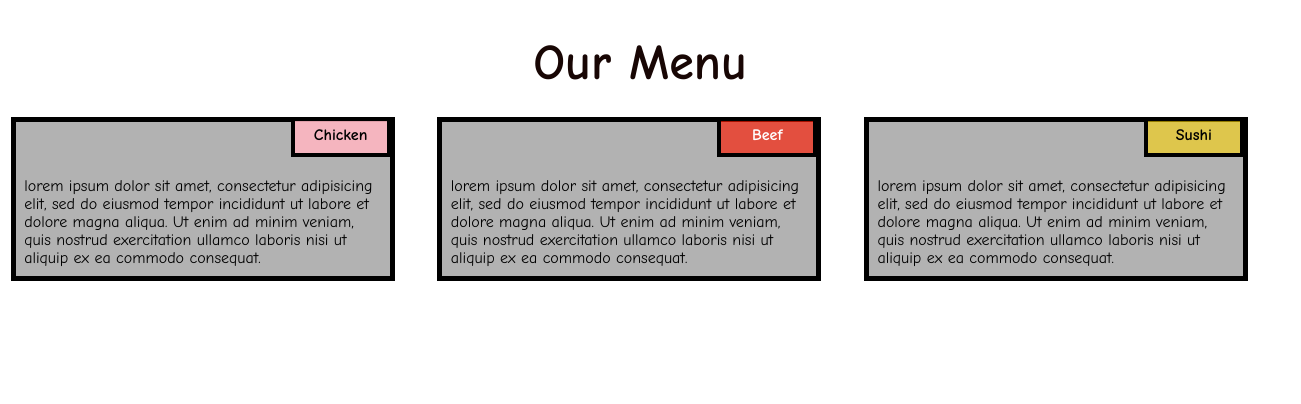
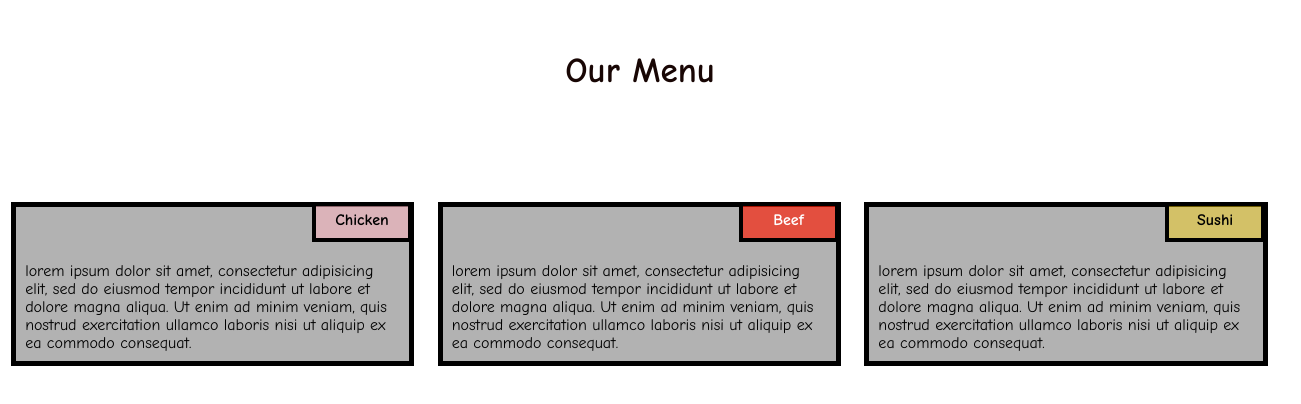
Before and after one commit to lekhana02/lekhana02.github.io, a plain HTML site: page Assignments/Module-2 solution/index.html in a window 1280 px wide. Shown: the whole page, 1301 px wide, since content can reach past the window. Drawn offline with Linux system fonts and the light colour scheme.

Commit message:
style.css

```diff
--- a/Assignments/Module-2 solution/style.css
+++ b/Assignments/Module-2 solution/style.css
@@ -1,4 +1,3 @@
-
 * {
   box-sizing: border-box;
 }
@@ -15,16 +14,18 @@ body{
 }
 
 h1 {
-  margin-bottom: 15px;
+  margin-top:50px;;
+  margin-bottom: 100px;
   text-align: center;
   color: #180604;
-  font-size: 50px;
+  font-size: 35px;
 }
 
 
 .box{
-  width: 100%;
+  width: 105%;
   overflow: none;
+
 }
 
 
@@ -55,7 +56,7 @@ h1 {
 }
 
 .name1{
-  background-color: #ffb6c1de;
+  background-color: #ffb6c18a;
 }
 
 .name2{
@@ -63,7 +64,7 @@ h1 {
   background-color: #ff1900a4;
 }
 .name3{
-  background-color: #ffd50092;
+  background-color: #ffd5006c;
 }
 
 
```
